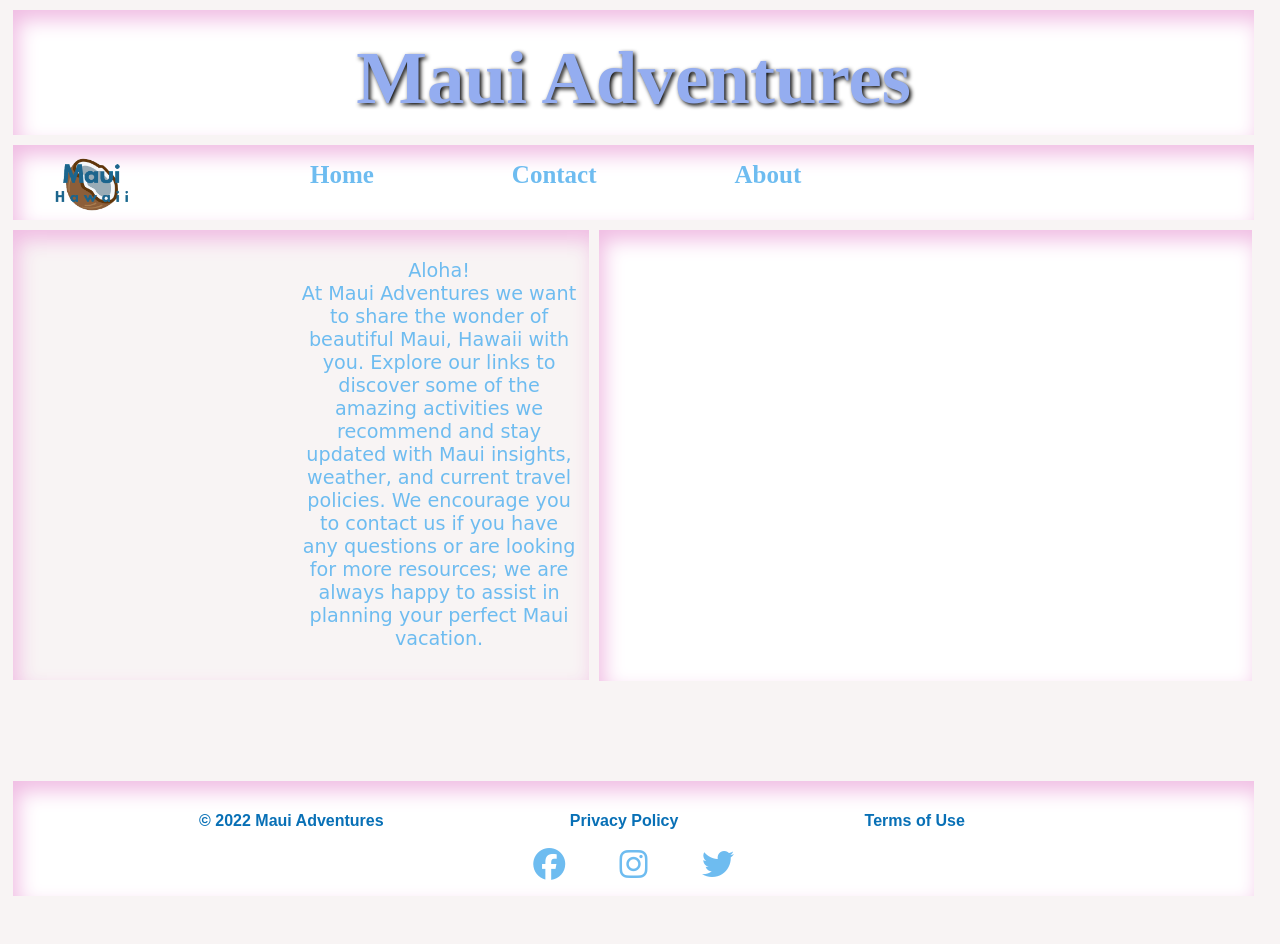
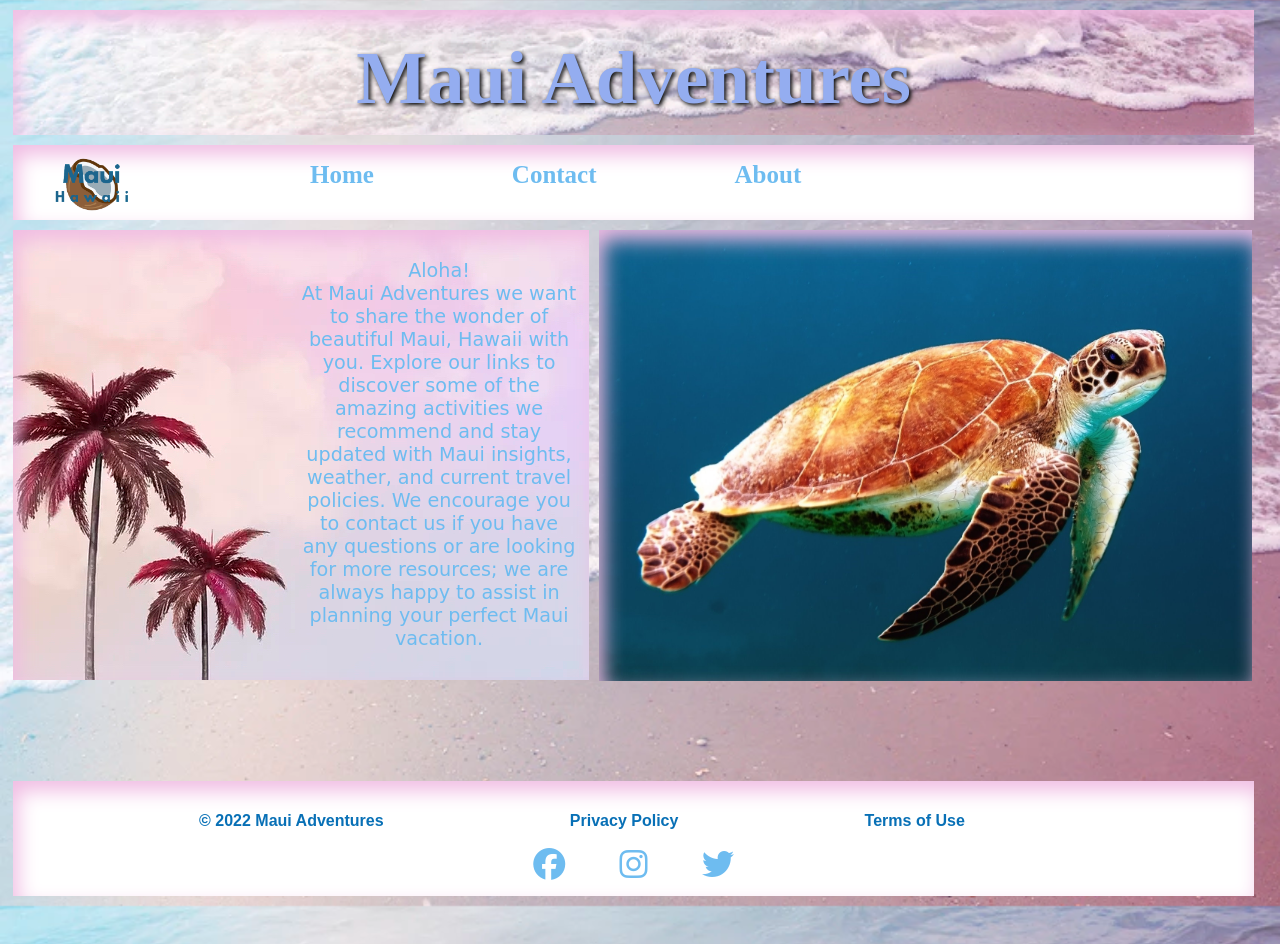
Before and after one commit to MMcCullar/final-project-2, a plain HTML site: page index.html in a window 1280 px wide. Drawn offline with Linux system fonts and the light colour scheme; files that its build step writes are made by us from their sources; the site is published under a folder, as on GitHub Pages, so addresses that start at the root find nothing; a web font is replaced by a local one.

Commit message:
added periods to img and css

```diff
--- a/css/about.css
+++ b/css/about.css
@@ -4,7 +4,7 @@ font-family: 'Charm', cursive;*/
 /*Body*/
 body {
     background-color: rgba(128, 128, 128, 0.945);
-    background-image:url(/img/pinkskyocean.jpg);
+    background-image:url(../img/pinkskyocean.jpg);
     background-size:cover;
     border: 3px none;
 }
@@ -13,7 +13,7 @@ body {
     width: 97%;
     height: 120px;
     background-color: white;
-    background-image:url(/img/pastel-beach-long.jpg);
+    background-image:url(../img/pastel-beach-long.jpg);
     Background-size:cover;
     border: none;
     border-color: black;
--- a/css/contact.css
+++ b/css/contact.css
@@ -3,7 +3,7 @@ font-family: 'Charm', cursive;*/
 
 body {
   background-color: rgba(248, 244, 244, 0.945);
-  background-image:url(/img/pastel-palms.jpg);
+  background-image:url(../img/pastel-palms.jpg);
   background-size:cover;
   border: 3px none;
 }
@@ -11,7 +11,7 @@ body {
   width: 97%;
   height: 100px;
   background-color: white;
-  background-image:url(/img/pastel-beach-long.jpg);
+  background-image:url(../img/pastel-beach-long.jpg);
   Background-size:cover;
   border: none;
   border-color: black;
--- a/css/stylesheet.css
+++ b/css/stylesheet.css
@@ -2,7 +2,7 @@
 font-family: 'Charm', cursive;*/
 body {
     background-color: rgba(248, 244, 244, 0.945);
-    background-image:url(/img/pastel-beach.jpg);
+    background-image:url(../img/pastel-beach.jpg);
     background-size:cover;
     border: 3px none;
 }
@@ -10,7 +10,7 @@ body {
     width: 97%;
     height: 100px;
     background-color: white;
-    background-image:url(/img/pastel-beach-long.jpg);
+    background-image:url(../img/pastel-beach-long.jpg);
     Background-size:cover;
     border: none;
     border-color: black;
@@ -60,7 +60,7 @@ body {
     width: 45%;
     height:440px;
     background-color: rgba(255, 255, 255, 0);
-    background-image:url(/img/pastel-palms-square.jpg);
+    background-image:url(../img/pastel-palms-square.jpg);
     border-color: none;
     margin-bottom: 10px;
     margin-left: 1%;
@@ -82,7 +82,7 @@ body {
     border: none;
     border-color: none;
     background-color: white;
-    background-image: url(/img/seaturtle.jpg);
+    background-image: url(../img/seaturtle.jpg);
     background-size: cover;
     margin-bottom: 100px;
     margin-left: 10px;
--- a/index.html
+++ b/index.html
@@ -5,7 +5,7 @@
     <meta http-equiv="X-UA-Compatible" content="IE=edge">
     <meta name="viewport" content="width=device-width, initial-scale=1.0">
     <title>Maui Adventures</title>
-    <link rel="stylesheet" href="css/stylesheet.css">
+    <link rel="stylesheet" href=".css/stylesheet.css">
     <!--FontAwesome Kit Link-->
     <script src="https://kit.fontawesome.com/818c989c71.js" crossorigin="anonymous"></script>
     <!--Google Font Kit Link-->
```
Also changed, not shown: about.html (+1 -1 lines), contact.html (+1 -1 lines), 2 other files.
